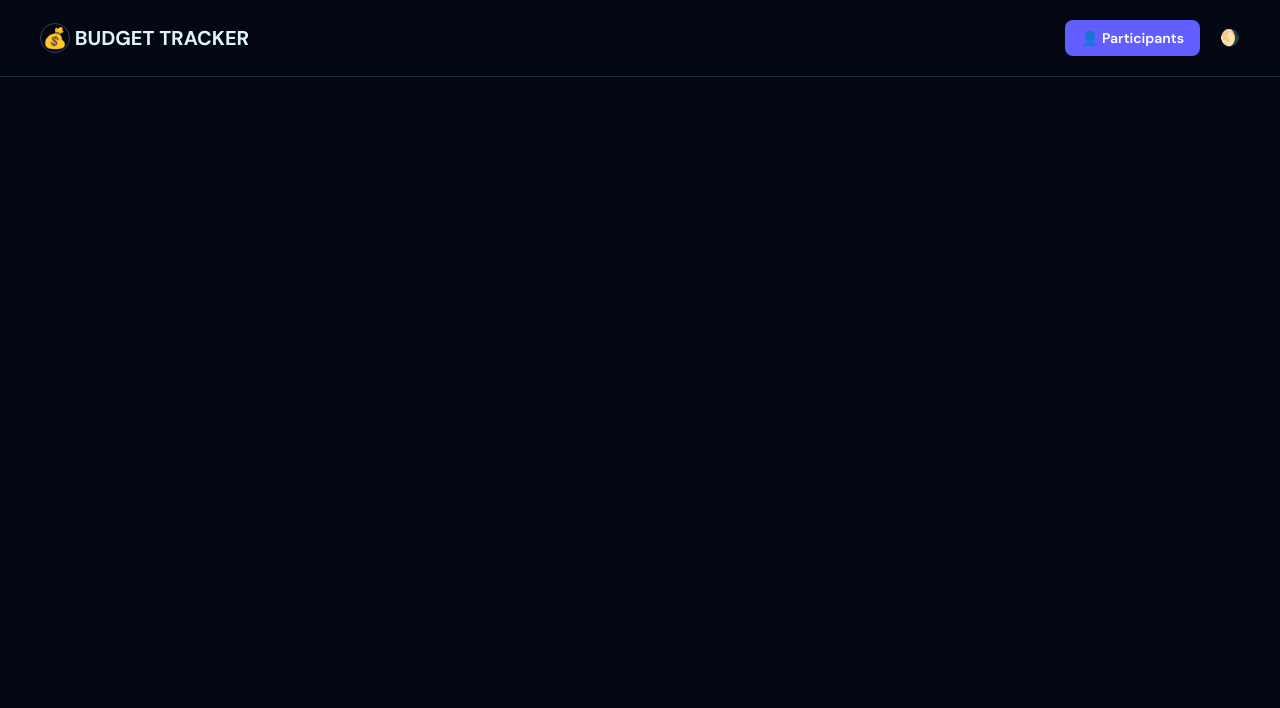
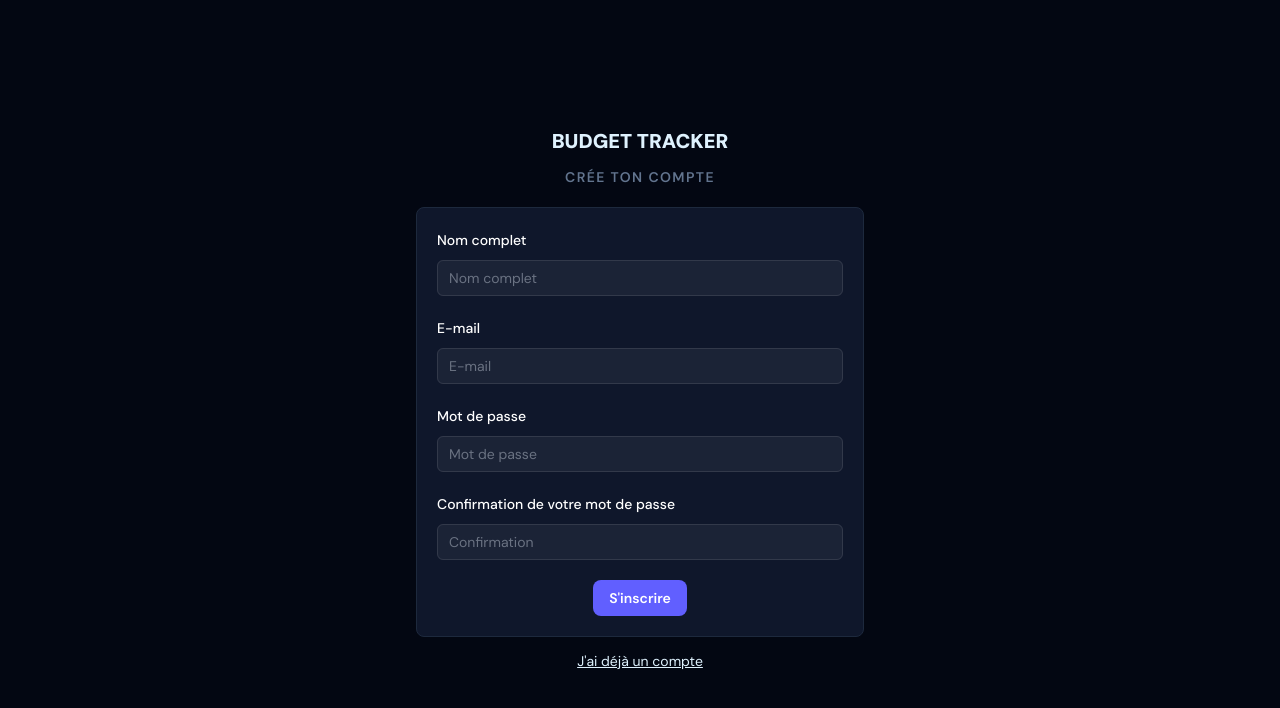
Before and after one commit to annie-nguyen/budget-tracker, a Nuxt app: page /register in a window 1280 px wide. Shown: the top 708 px of the page. Built offline with nearby package versions, Linux system fonts and the light colour scheme; no server answers; the database is empty.

Commit message:
feat: authentification signup + login

```diff
--- a/app/assets/ui/_buttons.scss
+++ b/app/assets/ui/_buttons.scss
@@ -17,3 +17,7 @@ button {
 .btn-delete {
   @apply bg-rose-500 hover:bg-rose-400;
 }
+
+.link {
+  @apply text-sm underline hover:no-underline
+}
--- a/app/components/ExpensesList.vue
+++ b/app/components/ExpensesList.vue
@@ -58,9 +58,6 @@ watch(
   },
   { deep: true },
 )
-
-console.log('paginatedByMonth', paginatedByMonth.value)
-console.log('total pages', totalPages.value)
 </script>
 
 <template>
--- a/app/components/Header.vue
+++ b/app/components/Header.vue
@@ -2,6 +2,8 @@
 const store = useExpenseStore()
 const isDark = ref(true)
 const isMounted = ref(false)
+const supabase = useSupabaseClient()
+const router = useRouter()
 
 // App Theme apperance
 onMounted(() => {
@@ -16,6 +18,13 @@ function toggleTheme(): void {
   isDark.value = !isDark.value
   document.documentElement.classList.toggle('dark', isDark.value)
   localStorage.setItem('color-mode', isDark.value ? 'dark' : 'light')
+}
+
+// Log out
+async function handleLogout(): Promise<void> {
+  const { error } = await supabase.auth.signOut()
+  if (error) console.error('Erreur de déconnexion', error)
+  else router.push('/login')
 }
 </script>
 
@@ -36,6 +45,9 @@ function toggleTheme(): void {
         <span v-if="isDark">🌖</span>
         <span v-else>🌒</span>
       </button>
+      <button type="button" @click="handleLogout">
+        🚪
+      </button>
     </div>
   </header>
 </template>
--- /dev/null
+++ b/app/layouts/auth.vue
@@ -0,0 +1,13 @@
+<script setup lang="ts">
+onMounted(() => {
+  document.documentElement.classList.add('dark')
+})
+</script>
+
+<template>
+  <div class="min-h-screen font-sans bg-neutral-100 dark:bg-gray-950 dark:text-sky-100 text-slate-800">
+    <slot />
+  </div>
+</template>
+
+<style scoped></style>
--- /dev/null
+++ b/app/middleware/auth.global.ts
@@ -0,0 +1,7 @@
+export default defineNuxtRouteMiddleware((to) => {
+  const user = useSupabaseUser()
+
+  if (!user.value && !to.path.includes('/login') && !to.path.includes('/register')) {
+    return navigateTo('/login')
+  }
+})
--- /dev/null
+++ b/app/pages/login.vue
@@ -0,0 +1,64 @@
+<script setup lang="ts">
+import VueHcaptcha from '@hcaptcha/vue3-hcaptcha';
+
+definePageMeta({
+  layout: 'auth'
+})
+
+const supabase = useSupabaseClient()
+const router = useRouter()
+const route = useRoute()
+const form = reactive({ email: '', password: '' })
+const loginError = ref<string>('')
+const captchaToken = ref<string>('')
+const config = useRuntimeConfig()
+
+function onCaptchaVerify(token: string): void {
+  captchaToken.value = token
+}
+
+async function handleLogin(): Promise<void> {
+  const { error } = await supabase.auth.signInWithPassword({ email: form.email, password: form.password, options: { captchaToken: config.public.captchaEnabled === 'true' ? captchaToken.value : undefined } })
+  if (error) loginError.value = error.message
+  else router.push('/')
+}
+</script>
+
+<template>
+  <div class="min-h-screen font-sans bg-gray-950 text-sky-100 flex justify-center items-center">
+    <div>
+      <h1 class="mb-3 text-xl font-black text-center">BUDGET TRACKER</h1>
+      <h2 class="mb-5 title-sm text-center">Connexion</h2>
+
+      <div class="box w-md max-w-[100%]">
+        <form @submit.prevent="handleLogin">
+          <div v-if="route.query.registered === 'true'" class="mb-5">
+            <p class="text-center">Ton compte a été créé !<br /> Tu peux maintenant te connecter</p>
+          </div>
+          <div>
+            <label class="label">E-mail</label>
+            <input type="email" placeholder="E-mail" class="input" v-model="form.email" />
+          </div>
+          <div class="mt-5">
+            <label class="label">Mot de passe</label>
+            <input type="password" placeholder="Mot de passe" class="input" v-model="form.password" />
+          </div>
+
+          <div v-if="config.public.captchaEnabled === 'true'" class="mt-5 flex justify-center">
+            <VueHcaptcha :sitekey="config.public.hcaptchaSitekey" @verify="onCaptchaVerify"></VueHcaptcha>
+          </div>
+
+          <p v-if="loginError" class="error text-center">{{ loginError }}</p>
+
+          <div class="mt-5 flex gap-5 justify-center items-center">
+            <button type="submit" class="button">Se connecter</button>
+          </div>
+        </form>
+      </div>
+
+      <div class="mt-3 text-center">
+        <NuxtLink to="/register" class="link">Créer un compte</NuxtLink>
+      </div>
+    </div>
+  </div>
+</template>
--- /dev/null
+++ b/app/pages/register.vue
@@ -0,0 +1,83 @@
+<script setup lang="ts">
+import VueHcaptcha from '@hcaptcha/vue3-hcaptcha';
+
+definePageMeta({
+  layout: 'auth'
+})
+
+const supabase = useSupabaseClient()
+const router = useRouter()
+const form = reactive({ email: '', password: '', confirmPassword: '', name: '' })
+const registerError = ref<string>('')
+const captchaToken = ref<string>('')
+const config = useRuntimeConfig()
+
+function onCaptchaVerify(token: string): void {
+  captchaToken.value = token
+}
+
+async function handleRegister(): Promise<void> {
+  if(form.password.length < 5) {
+    registerError.value = 'Le mot de passe doit contenir au moins 5 caractères'
+    return
+  }
+
+  if(form.password !== form.confirmPassword) {
+    registerError.value = 'Les mots de passe ne correspondent pas'
+    return
+  }
+  const { error } = await supabase.auth.signUp({
+    email: form.email,
+    password: form.password,
+    options: {
+      data: { display_name: form.name },
+      captchaToken: config.public.captchaEnabled === 'true' ? captchaToken.value : undefined
+    }
+  })
+  if (error) registerError.value = error.message
+  else router.push('/login?registered=true')
+}
+</script>
+
+<template>
+  <div class="min-h-screen font-sans bg-gray-950 text-sky-100 flex justify-center items-center">
+    <div>
+      <h1 class="mb-3 text-xl font-black text-center">BUDGET TRACKER</h1>
+      <h2 class="mb-5 title-sm text-center">Crée ton compte</h2>
+      <div class="box w-md max-w-[100%]">
+        <form @submit.prevent="handleRegister">
+          <div>
+            <label class="label">Nom complet</label>
+            <input type="text" placeholder="Nom complet" class="input" v-model="form.name" />
+          </div>
+          <div class="mt-5">
+            <label class="label">E-mail</label>
+            <input type="email" placeholder="E-mail" class="input" v-model="form.email" />
+          </div>
+          <div class="mt-5">
+            <label class="label">Mot de passe</label>
+            <input type="password" placeholder="Mot de passe" class="input" v-model="form.password" />
+          </div>
+          <div class="mt-5">
+            <label class="label">Confirmation de votre mot de passe</label>
+            <input type="password" placeholder="Confirmation" class="input" v-model="form.confirmPassword" />
+          </div>
+
+          <div v-if="config.public.captchaEnabled === 'true'" class="mt-5 flex justify-center">
+            <VueHcaptcha :sitekey="config.public.hcaptchaSitekey" @verify="onCaptchaVerify"></VueHcaptcha>
+          </div>
+
+          <p v-if="registerError" class="error text-center">{{ registerError }}</p>
+
+          <div class="mt-5 flex gap-5 justify-center items-center">
+            <button type="submit" class="button">S'inscrire</button>
+          </div>
+        </form>
+      </div>
+
+      <div class="mt-3 text-center">
+        <NuxtLink to="/login" class="link">J'ai déjà un compte</NuxtLink>
+      </div>
+    </div>
+  </div>
+</template>
--- a/nuxt.config.ts
+++ b/nuxt.config.ts
@@ -8,5 +8,11 @@ export default defineNuxtConfig({
   },
   supabase: {
     redirect: false
+  },
+  runtimeConfig: {
+    public: {
+      hcaptchaSitekey: '',
+      captchaEnabled: 'false'
+    }
   }
 })
--- a/package.json
+++ b/package.json
@@ -10,6 +10,7 @@
     "postinstall": "nuxt prepare"
   },
   "dependencies": {
+    "@hcaptcha/vue3-hcaptcha": "^1.3.0",
     "@nuxtjs/supabase": "^2.0.9",
     "@pinia/nuxt": "^0.11.3",
     "nuxt": "^4.4.6",
```
Also changed, not shown: 2 other files (tests, documents, lock files or other folders).
